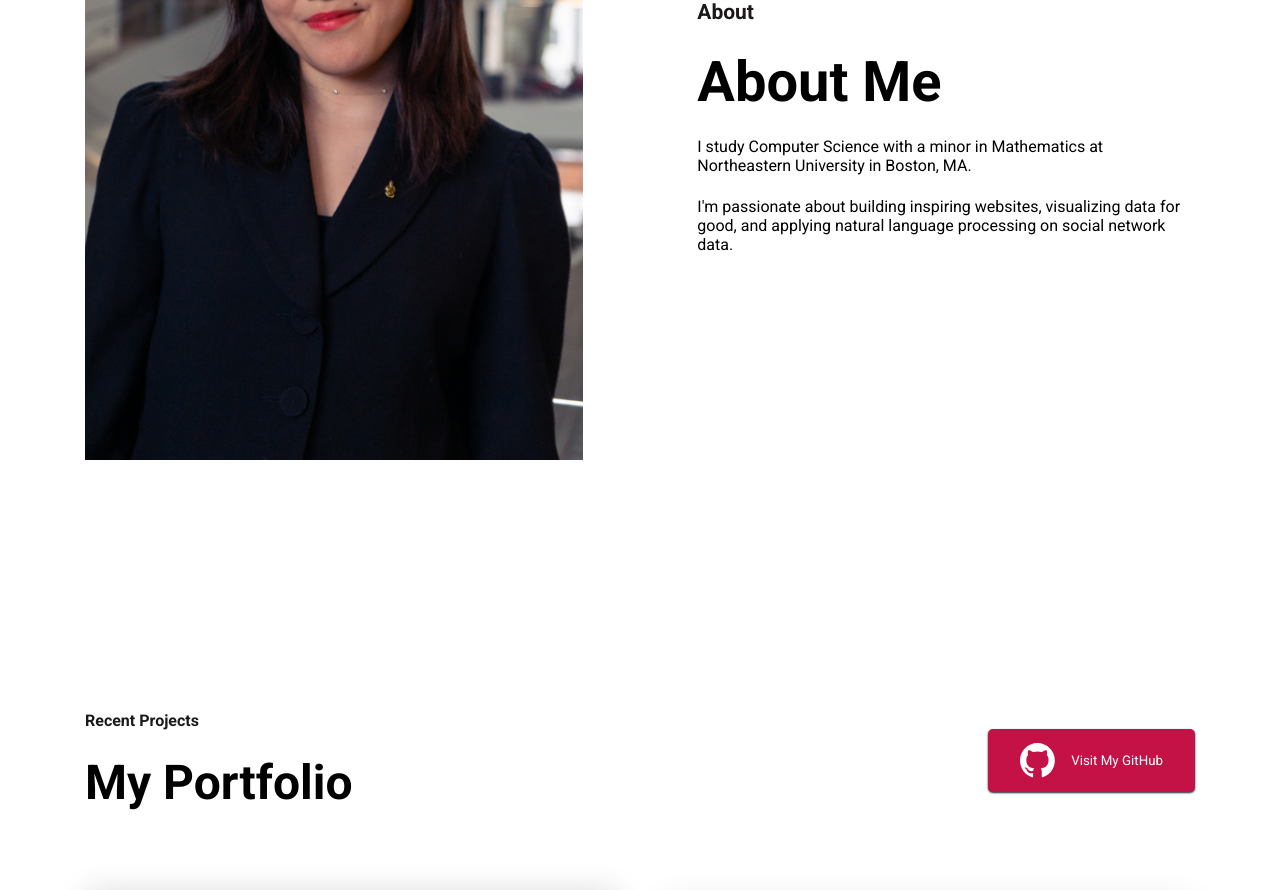
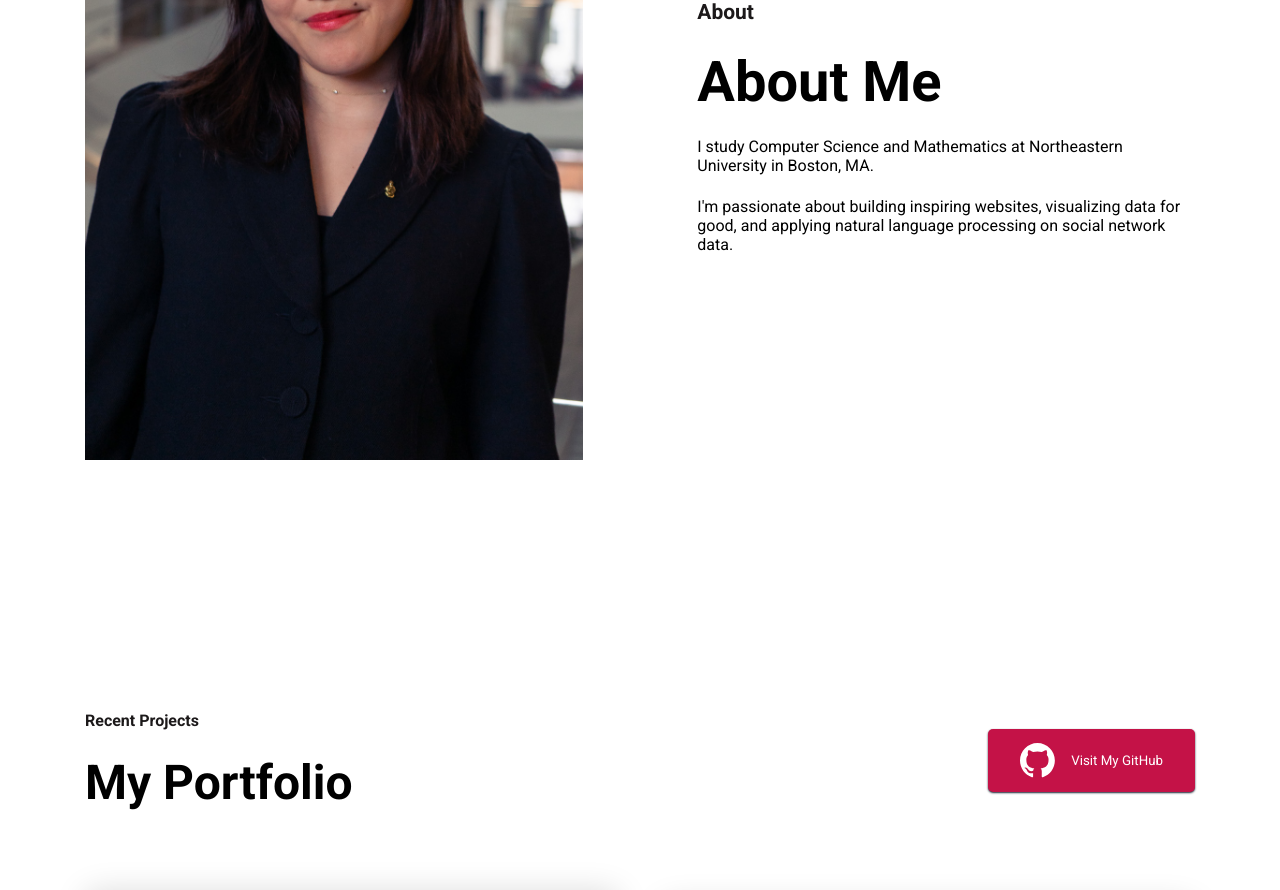
Before and after one commit to yulanwang/personalwebsite, a React (Create React App) app: page / in a window 1280 px wide. Shown: the part 2000-2890 px from the top of the page. Built offline with nearby package versions, Linux system fonts and the light colour scheme.

Commit message:
update about me

```diff
--- a/src/Pages/Home/AboutMe.jsx
+++ b/src/Pages/Home/AboutMe.jsx
@@ -8,7 +8,7 @@ export default function AboutMe () {
                 <div className="hero--section--content">
                     <p className="section--title">About</p>
                     <h1 className="skills-section--heading">About Me</h1>
-                    <p className="hero--section-description">I study Computer Science with a minor in Mathematics at Northeastern University in Boston, MA.</p>
+                    <p className="hero--section-description">I study Computer Science and Mathematics at Northeastern University in Boston, MA.</p>
                     <p className="hero--section-description">I'm passionate about building inspiring websites, visualizing data for good, and applying natural language processing on social network data.</p>
                 </div>
             </div>
```
